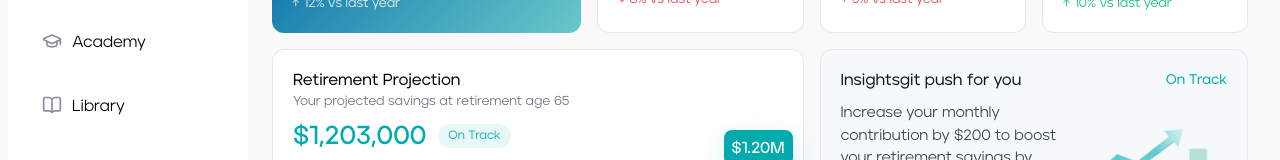
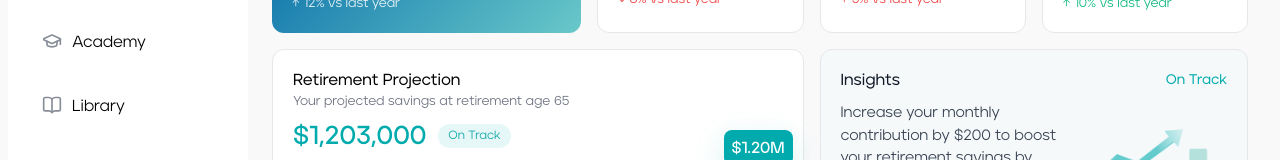
Before and after one commit to araicabenjamin/noyack-dashboard, a React (Vite) app: page / in a window 1280 px wide. Shown: the part 296-456 px from the top of the page. Built offline with nearby package versions, Linux system fonts and the light colour scheme.

Commit message:
Rename Insights Card

```diff
--- a/src/components/Insights/Insights.tsx
+++ b/src/components/Insights/Insights.tsx
@@ -1,10 +1,10 @@
-import "./Temp.css";
+import "./Insights.css";
 
 export function InsightsCard() {
   return (
     <div className="card insights-card">
       <div className="insights-header">
-        <h3 className="card-title">Insightsgit push for you</h3>
+        <h3 className="card-title">Insights</h3>
         <span className="status">On Track</span>
       </div>
 
```
Also changed, not shown: src/components/Insights/Insights.css (renamed from src/components/Insights/Temp.css).
